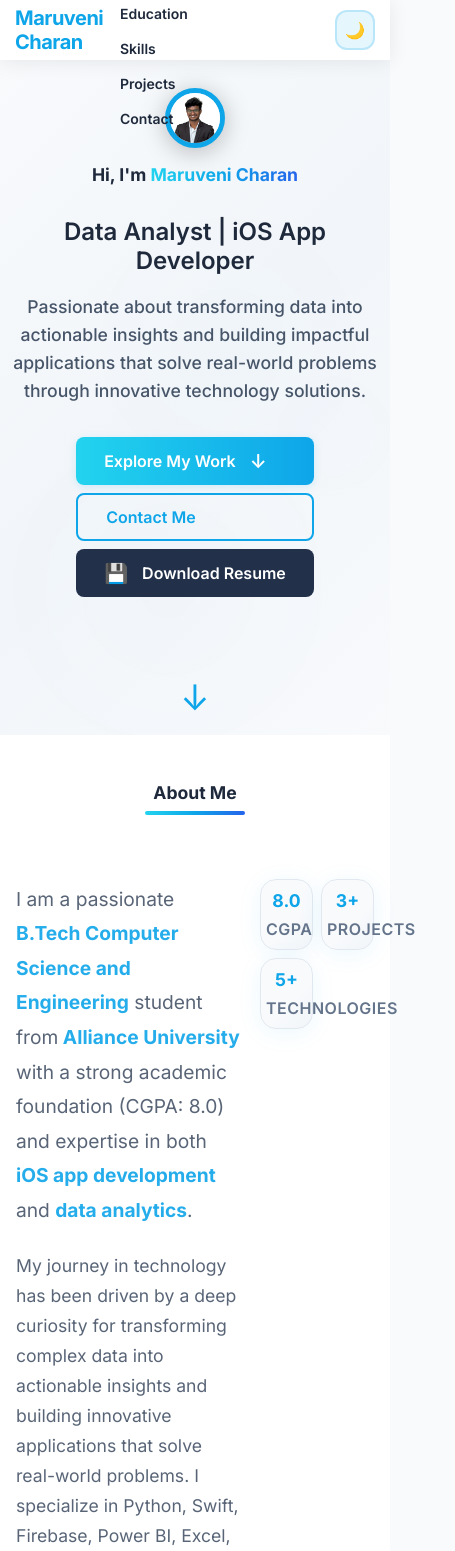
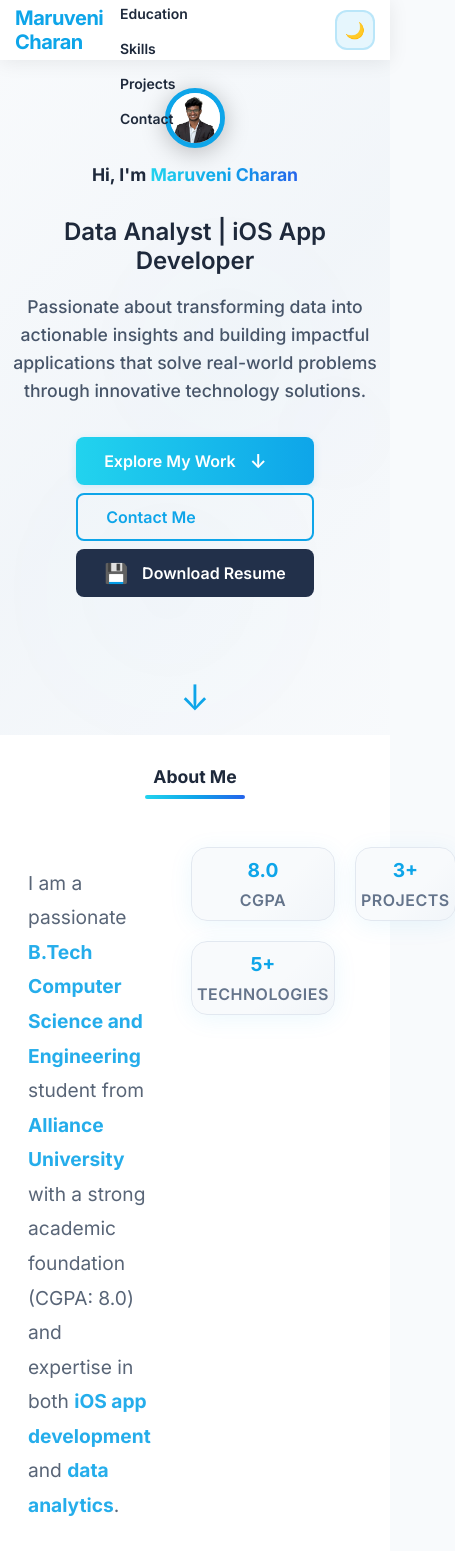
Before and after one commit to charan2319/Portfolio, a React (Create React App) app: page / in a window 390 px wide. Shown: the top 1551 px of the page, 455 px wide, since content can reach past the window. Built offline with nearby package versions, Linux system fonts and the light colour scheme.

Commit message:
updated css code

```diff
--- a/src/App.css
+++ b/src/App.css
@@ -4316,46 +4316,3 @@ footer {
     height: 60px;
   }
 }
-/* Responsive About Me section for mobile */
-@media (max-width: 600px) {
-  .about-container {
-    padding: 1rem 0.5rem;
-    flex-direction: column;
-    align-items: stretch;
-  }
-  .about-content {
-    flex-direction: column;
-    gap: 1rem;
-  }
-  .about-text {
-    font-size: 1rem;
-    text-align: left;
-  }
-  .about-stats {
-    flex-direction: row;
-    justify-content: space-between;
-    gap: 0.5rem;
-    margin-top: 1rem;
-  }
-  .stat-card {
-    flex: 1 1 0;
-    min-width: 0;
-    padding: 10px 5px;
-    font-size: 0.95rem;
-    text-align: center;
-  }
-  .about-title {
-    font-size: 1.3rem;
-    text-align: center;
-  }
-}
-
-/* Extra small screens */
-@media (max-width: 400px) {
-  .about-title {
-    font-size: 1.1rem;
-  }
-  .stat-number {
-    font-size: 1.1rem;
-  }
-}
```
